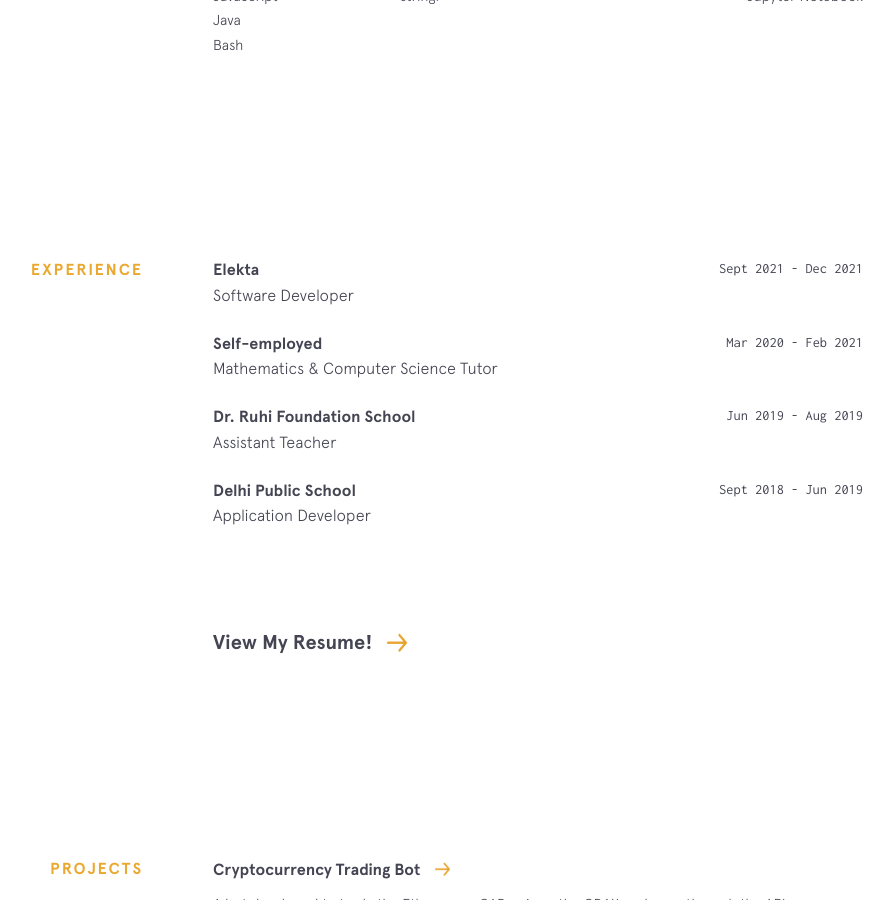
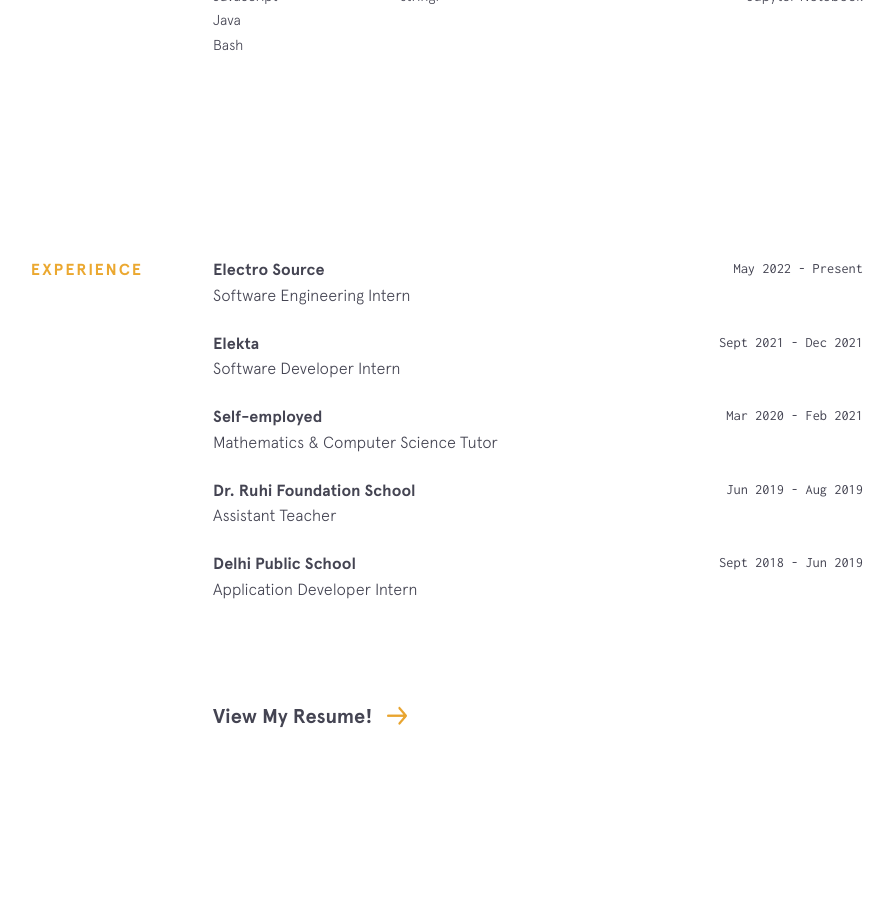
Before and after one commit to rohanxminocha/personal-website-v1, a Jekyll site: the page built from index.html, in a window 1280 px wide and 900 px high, scrolled down 1863 px. Shown: the whole window, without its empty margins (237-1131 px from the left). Built offline with Jekyll 4.4.1, drawn with Linux system fonts in a browser that asks for light colours; nearby versions of some CDN libraries.

Commit message:
Update experience.yml

```diff
--- a/_data/experience.yml
+++ b/_data/experience.yml
@@ -1,7 +1,12 @@
+- company: Electro Source
+  url: https://electrosource.com/
+  time: May 2022 - Present
+  position: Software Engineering Intern
+
 - company: Elekta
   url: https://www.elekta.com/
   time: Sept 2021 - Dec 2021
-  position: Software Developer
+  position: Software Developer Intern
 
 - company: Self-employed
   url:
@@ -16,4 +21,4 @@
 - company: Delhi Public School
   url: https://faipskuwait.com/en/
   time: Sept 2018 - Jun 2019
-  position: Application Developer
+  position: Application Developer Intern
```
